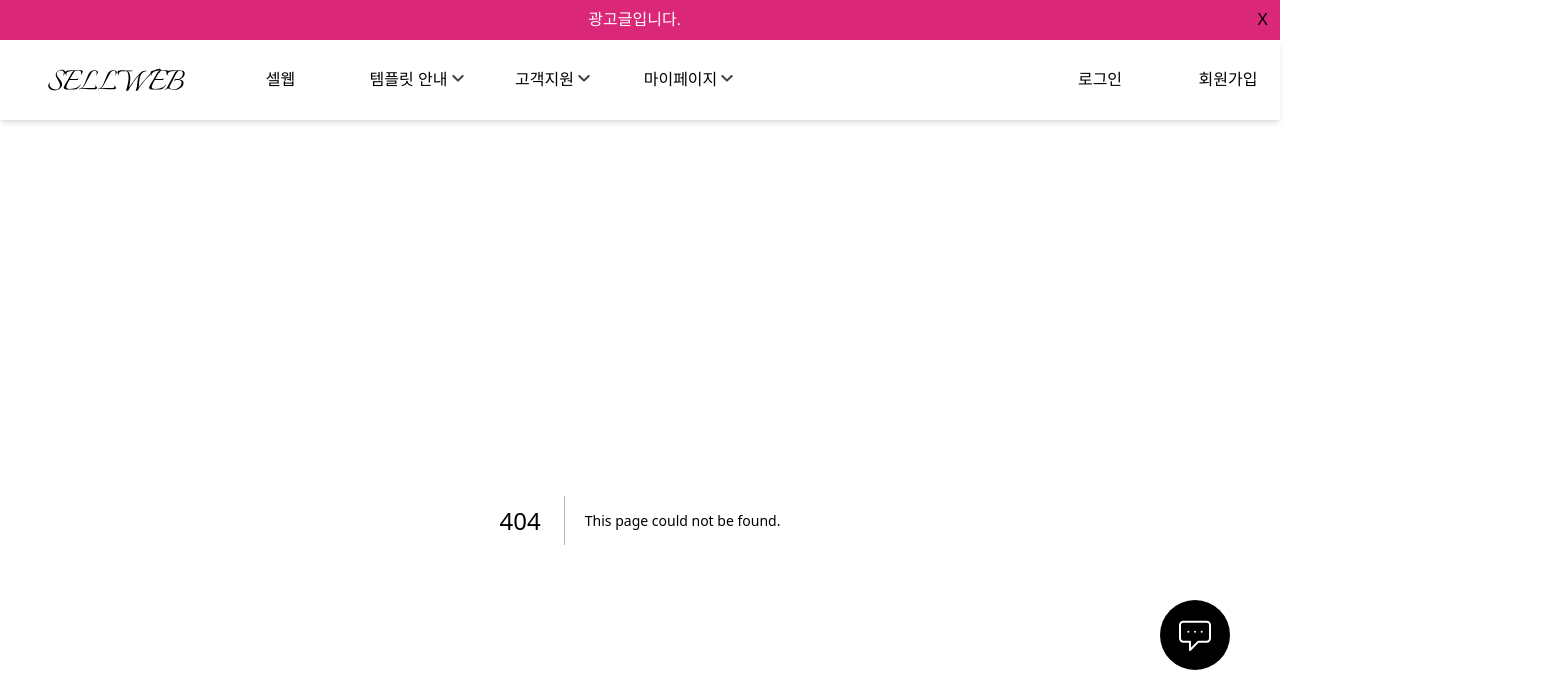
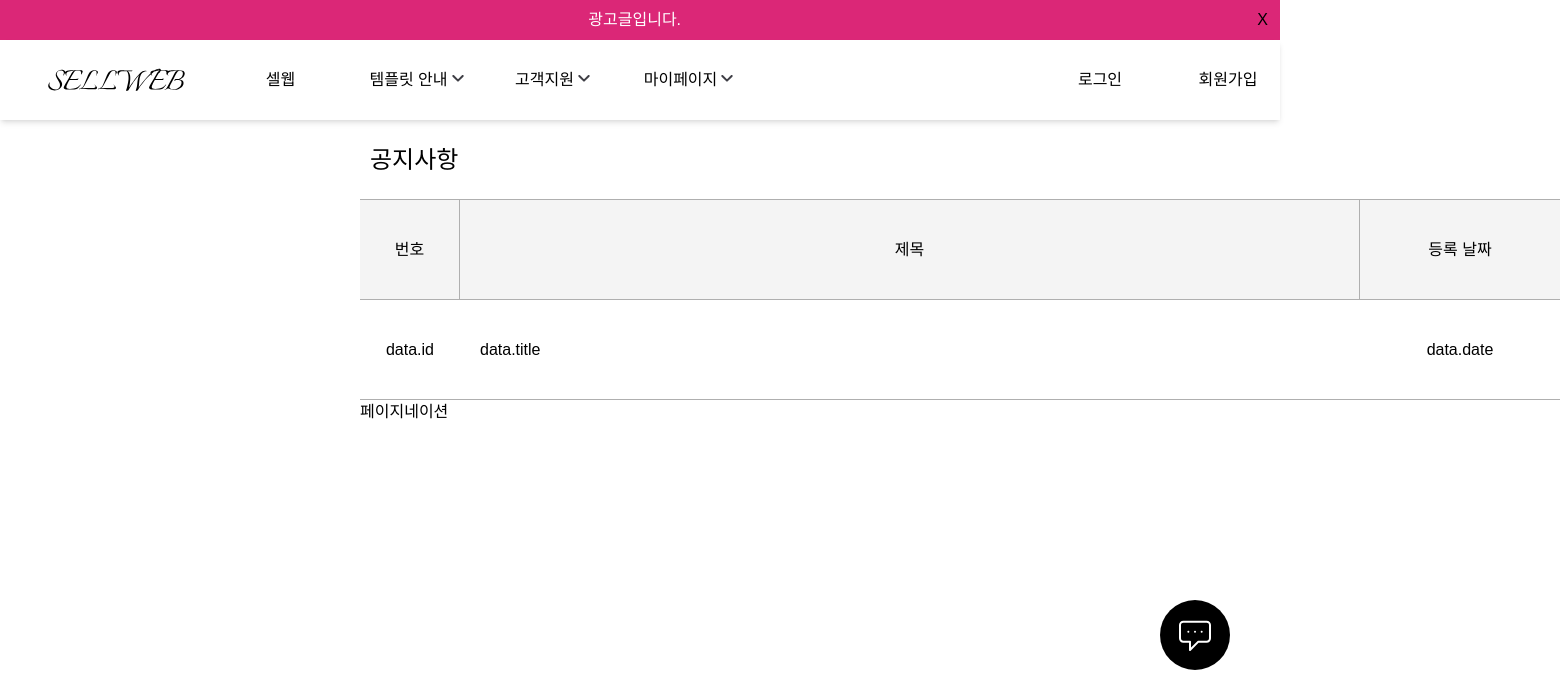
Before and after one commit to Hyun-EG/SP-sellweb, a Next.js app: page /notice in a window 1280 px wide. Before the commit this address had no page. Shown: the top 698 px of the page, 1560 px wide, since content can reach past the window. Built offline with nearby package versions, Linux system fonts and the light colour scheme; a web font is replaced by a local one.

Commit message:
Design: 공지사항 페이지 디자인 구현

```diff
--- /dev/null
+++ b/src/app/notice/page.tsx
@@ -0,0 +1,11 @@
+import Table from '@/components/Table';
+import TitleBox from '@/components/TitleBox';
+
+export default function Notice() {
+  return (
+    <div>
+      <TitleBox title="공지사항" />
+      <Table />
+    </div>
+  );
+}
--- a/src/components/Table.tsx
+++ b/src/components/Table.tsx
@@ -1,7 +1,7 @@
 export default function Table() {
   return (
     <div className="flex flex-col">
-      <div className="w-[1200px] h-[100px] flex bg-[#F4F4F4] border-t border-b border-[#afafaf]">
+      <div className="w-[1200px] h-[100px] flex bg-[#F4F4F4] border-b border-[#afafaf]">
         <div className="w-[100px] flex justify-center items-center border-r border-[#afafaf]">
           번호
         </div>
--- a/src/components/TitleBox.tsx
+++ b/src/components/TitleBox.tsx
@@ -6,7 +6,7 @@ type TitleProps = {
 
 const TitleBox = ({ title }: TitleProps) => {
   return (
-    <div className="w-full h-[80px] p-[10px] flex justify-start items-center text-[24px]  border-b border-[#afafaf]">
+    <div className="w-[1200px] h-[80px] p-[10px] flex justify-start items-center text-[24px]  border-b border-[#afafaf]">
       {title}
     </div>
   );
```
